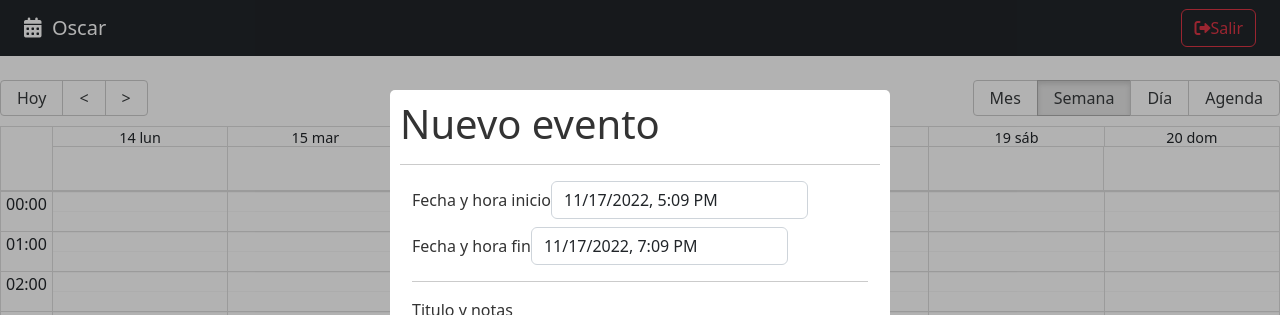
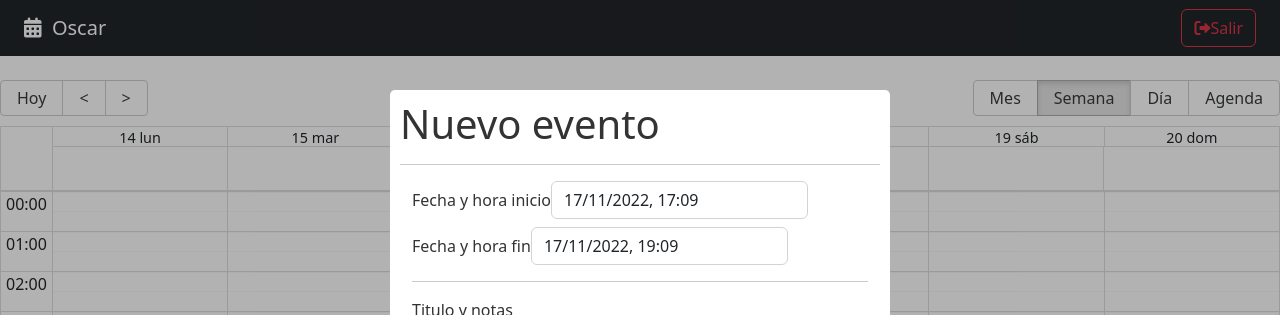
Before and after one commit to oscar-soto/CalendarApp, a React (Vite) app: page / in a window 1280 px wide. Shown: the top 315 px of the page. Built offline with nearby package versions, Linux system fonts and the light colour scheme.

Commit message:
Fix: datapicker in Spanish

```diff
--- a/src/calendar/components/CalendarModal.jsx
+++ b/src/calendar/components/CalendarModal.jsx
@@ -1,9 +1,12 @@
 import { useState } from 'react';
 import { addHours } from 'date-fns';
+import es from 'date-fns/locale/es';
 
 import Modal from 'react-modal';
-import DatePicker from 'react-datepicker';
+import DatePicker, {registerLocale} from 'react-datepicker';
 import 'react-datepicker/dist/react-datepicker.css';
+
+registerLocale('es', es)
 
 const customStyles = {
   content: {
@@ -66,6 +69,9 @@
             onChange={(date) => onDateChanged(date, 'start')}
             className="form-control"
             dateFormat="Pp"
+            showTimeSelect
+            locale='es'
+            timeCaption='Hora'
           />
         </div>
 
@@ -77,6 +83,9 @@
             onChange={(date) => onDateChanged(date, 'end')}
             className="form-control"
             dateFormat="Pp"
+            showTimeSelect
+            locale='es'
+            timeCaption='Hora'
           />
         </div>
 
```
